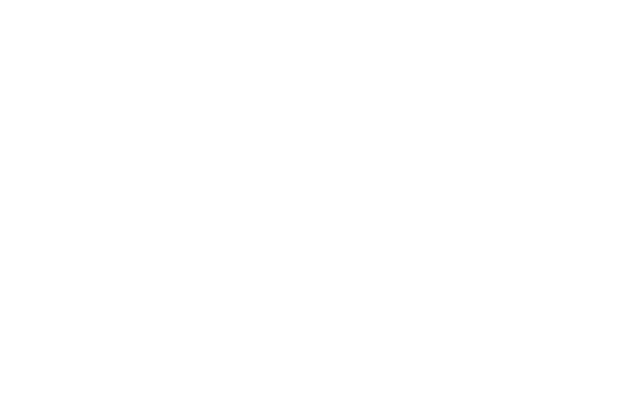
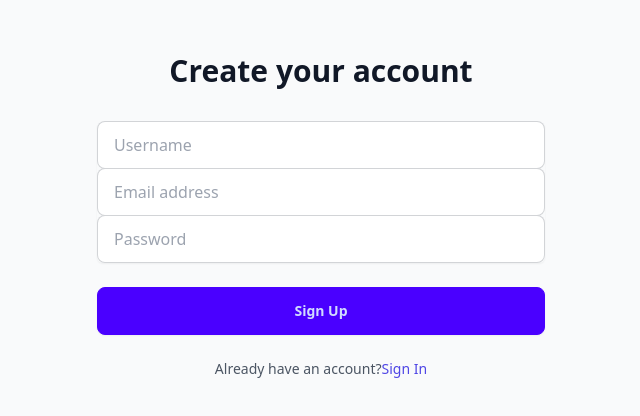
Before and after one commit to varungarg2796/MovieShelf-Frontend, a React (Create React App) app: page /signup in a window 1280 px wide. Before the commit this address had no page. Shown: the part 196-612 px from the top of the page, without its empty margins (319-959 px from the left). Built offline with nearby package versions, Linux system fonts and the light colour scheme.

Commit message:
feat: Add signup page with form and axios integration

```diff
--- a/package.json
+++ b/package.json
@@ -10,6 +10,7 @@
     "@types/node": "^16.18.97",
     "@types/react": "^18.3.2",
     "@types/react-dom": "^18.3.0",
+    "axios": "^1.7.2",
     "daisyui": "^4.11.1",
     "react": "^18.3.1",
     "react-dom": "^18.3.1",
--- a/src/App.tsx
+++ b/src/App.tsx
@@ -2,6 +2,7 @@
 import { BrowserRouter as Router, Route, Routes } from 'react-router-dom';
 import LoginPage from './pages/login';
 import HomePage from './pages/homePage';
+import SignupPage from './pages/Signup';
 
 function App() {
   return (
@@ -9,6 +10,7 @@
       <Routes>
         <Route path="/" element={<HomePage />} />
         <Route path="/login" element={<LoginPage />} />
+        <Route path="/signup" element={<SignupPage />} />
         {/* Other routes go here */}
       </Routes>
     </Router>
--- /dev/null
+++ b/src/pages/Signup.tsx
@@ -0,0 +1,77 @@
+import React, { useState, FormEvent } from 'react';
+import { Link, useNavigate } from 'react-router-dom';
+import axios from 'axios';
+
+
+const SignupPage: React.FC = () => {
+  const navigate = useNavigate()
+  const [username, setUsername] = useState<string>('');
+  const [password, setPassword] = useState<string>('');
+  const [email, setEmail] = useState<string>('');
+
+  const handleSubmit = async (event: FormEvent) => {
+    event.preventDefault();
+
+    try {
+      const response = await axios.post('http://localhost:3000/auth/signup', {
+        username,
+        email,
+        password
+      });
+
+      const { data } = response;
+      localStorage.setItem('access_token', data.access_token);
+
+      // Redirect to home page
+      navigate('/');
+    } catch (error) {
+      console.error('Error:', error);
+      // Handle error (e.g. show error message)
+    }
+  };
+
+  return (
+    <div className="h-screen flex items-center justify-center bg-gray-50 py-12 px-4 sm:px-6 lg:px-8">
+      <div className="max-w-md w-full space-y-8">
+        <div>
+          <h2 className="mt-6 text-center text-3xl font-extrabold text-gray-900">
+            Create your account
+          </h2>
+        </div>
+        <form className="mt-8 space-y-6" onSubmit={handleSubmit}>
+          <div className="rounded-md shadow-sm -space-y-px">
+            <div>
+              <label htmlFor="username" className="sr-only">Username</label>
+              <input id="username" name="username" type="text" required className="input input-bordered w-full" placeholder="Username" value={username} onChange={e => setUsername(e.target.value)} />
+            </div>
+            <div>
+              <label htmlFor="email-address" className="sr-only">Email address</label>
+              <input id="email-address" name="email" type="email" autoComplete="email" required className="input input-bordered w-full" placeholder="Email address" value={email} onChange={e => setEmail(e.target.value)} />
+            </div>
+            <div>
+              <label htmlFor="password" className="sr-only">Password</label>
+              <input id="password" name="password" type="password" autoComplete="current-password" required className="input input-bordered w-full" placeholder="Password" value={password} onChange={e => setPassword(e.target.value)} />
+            </div>
+          </div>
+
+          <div>
+            <button type="submit" className="btn btn-primary w-full">
+              Sign Up
+            </button>
+          </div>
+
+          <div>
+            <p className="mt-2 text-center text-sm text-gray-600">
+              Already have an account?
+              <Link to="/login" className="font-medium text-indigo-600 hover:text-indigo-500">
+                Sign In
+              </Link>
+            </p>
+          </div>
+        </form>
+      </div>
+    </div>
+  );
+};
+
+export default SignupPage;
```
Also changed, not shown: 1 other file (tests, documents, lock files or other folders).
